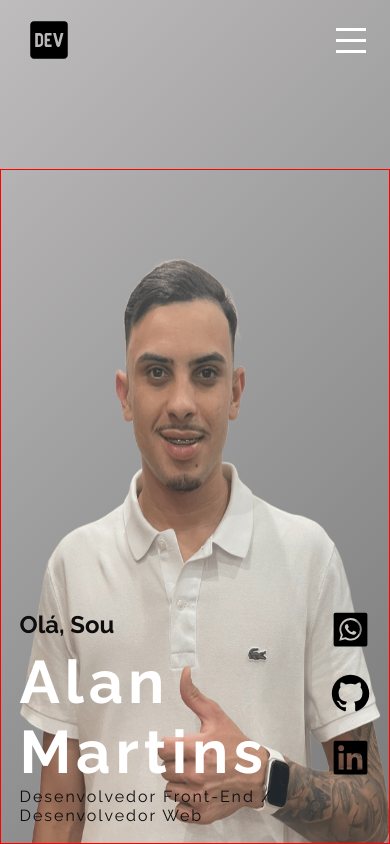
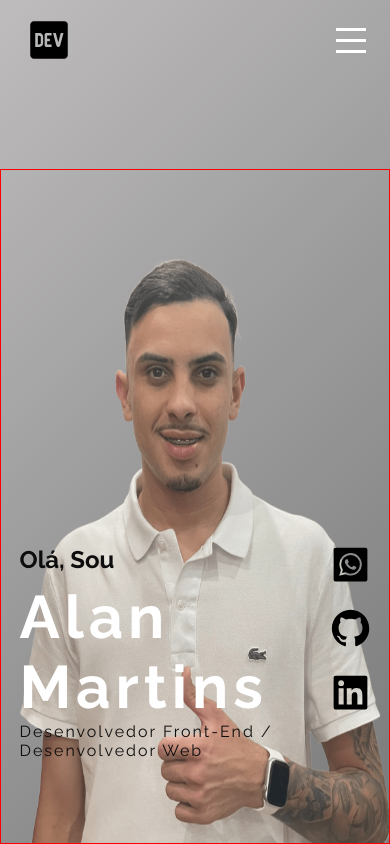
Before and after one commit to martinsalan2003/Portifolio-Alan, a React (Vite) app in the folder portifolioAlan/: page / in a window 390 px wide. Shown: the top 844 px of the page. Built offline with nearby package versions, Linux system fonts and the light colour scheme.

Commit message:
testt mobile

```diff
--- a/portifolioAlan/src/styles/components/sobre.sass
+++ b/portifolioAlan/src/styles/components/sobre.sass
@@ -92,6 +92,7 @@ section
             height: 100% !important
             padding: 5% !important
             gap: 0.5em !important
+            bottom: 65px
 
             h1
                 margin: 0 !important
```
